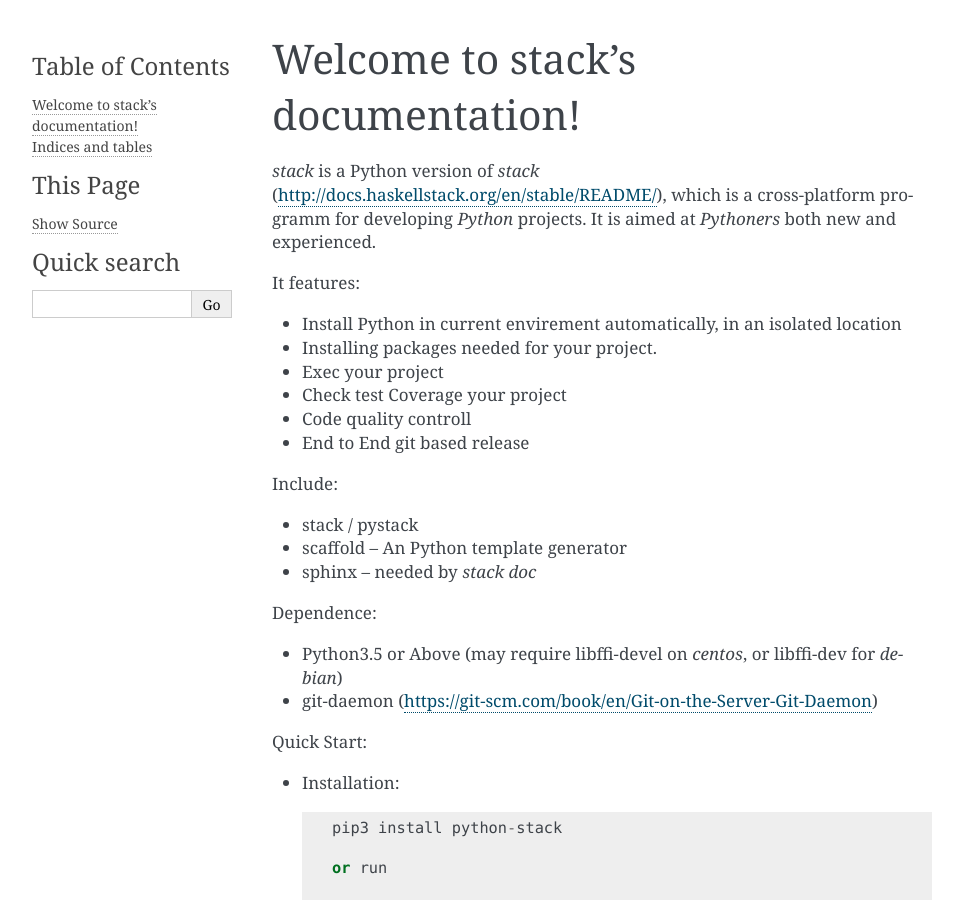
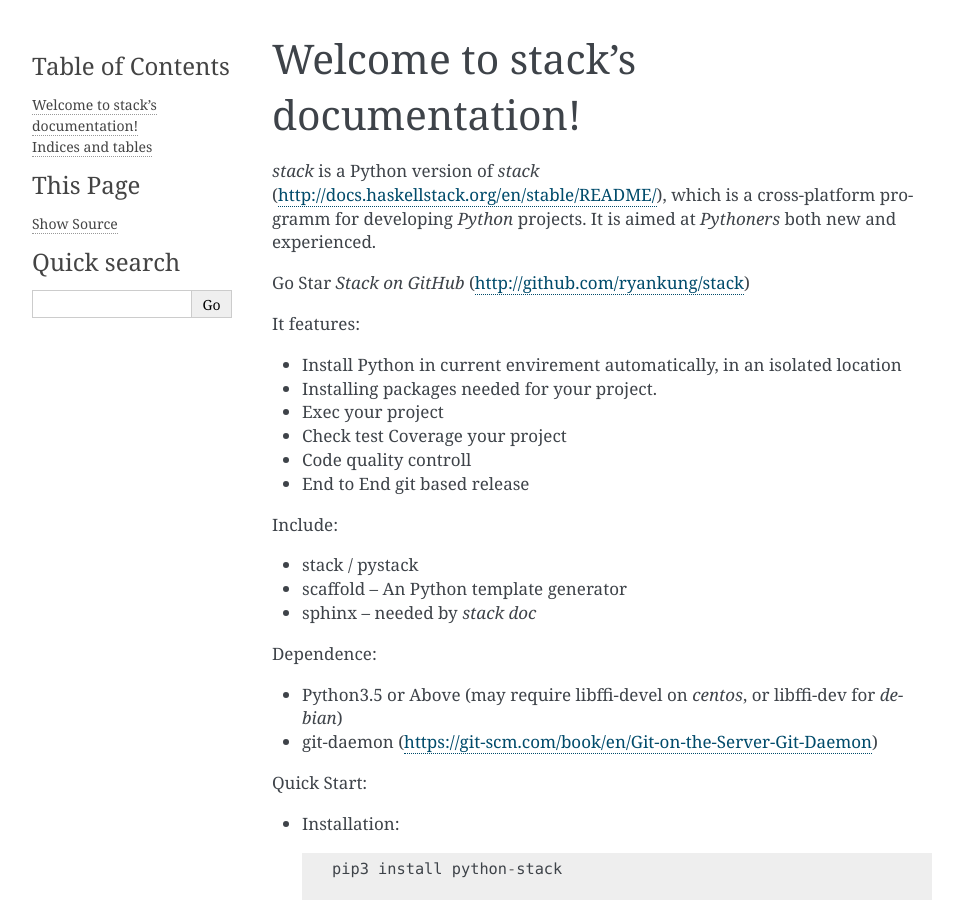
Before and after one commit to RyanKung/stack-doc, a Sphinx documentation site: the page built from source/index.rst, in a window 1280 px wide and 900 px high. Shown: the whole window, without its empty margins (148-1111 px from the left). Built offline with Sphinx 7.4.7, drawn with Linux system fonts in a browser that asks for light colours.

Commit message:
added github link

```diff
--- a/source/index.rst
+++ b/source/index.rst
@@ -7,6 +7,8 @@
 =================================
 
 `stack` is a Python version of `stack` (http://docs.haskellstack.org/en/stable/README/), which is a cross-platform programm for developing `Python` projects. It is aimed at `Pythoners` both new and experienced.
+
+Go Star `Stack on GitHub` (http://github.com/ryankung/stack)
 
 It features:
 
```
